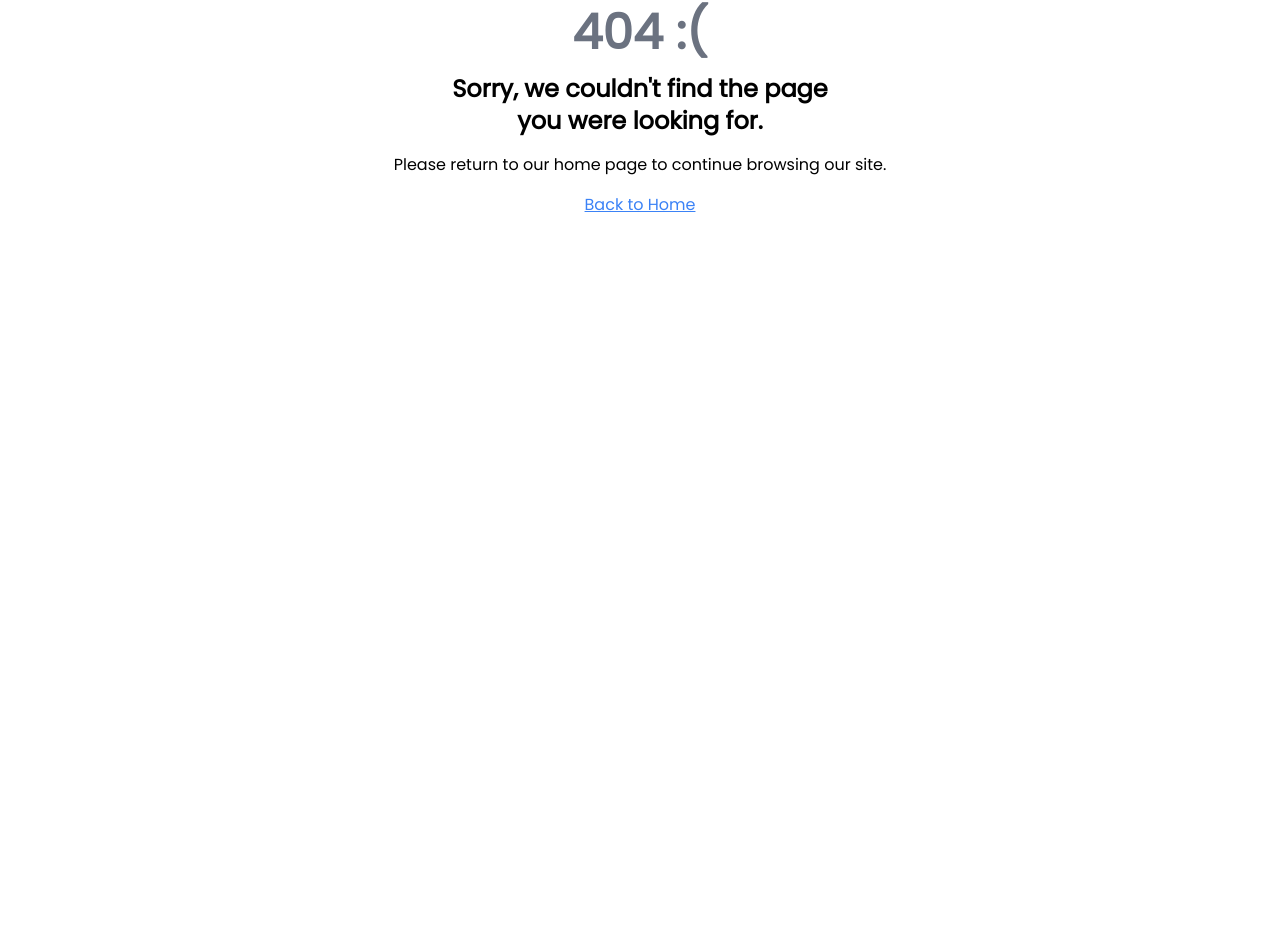
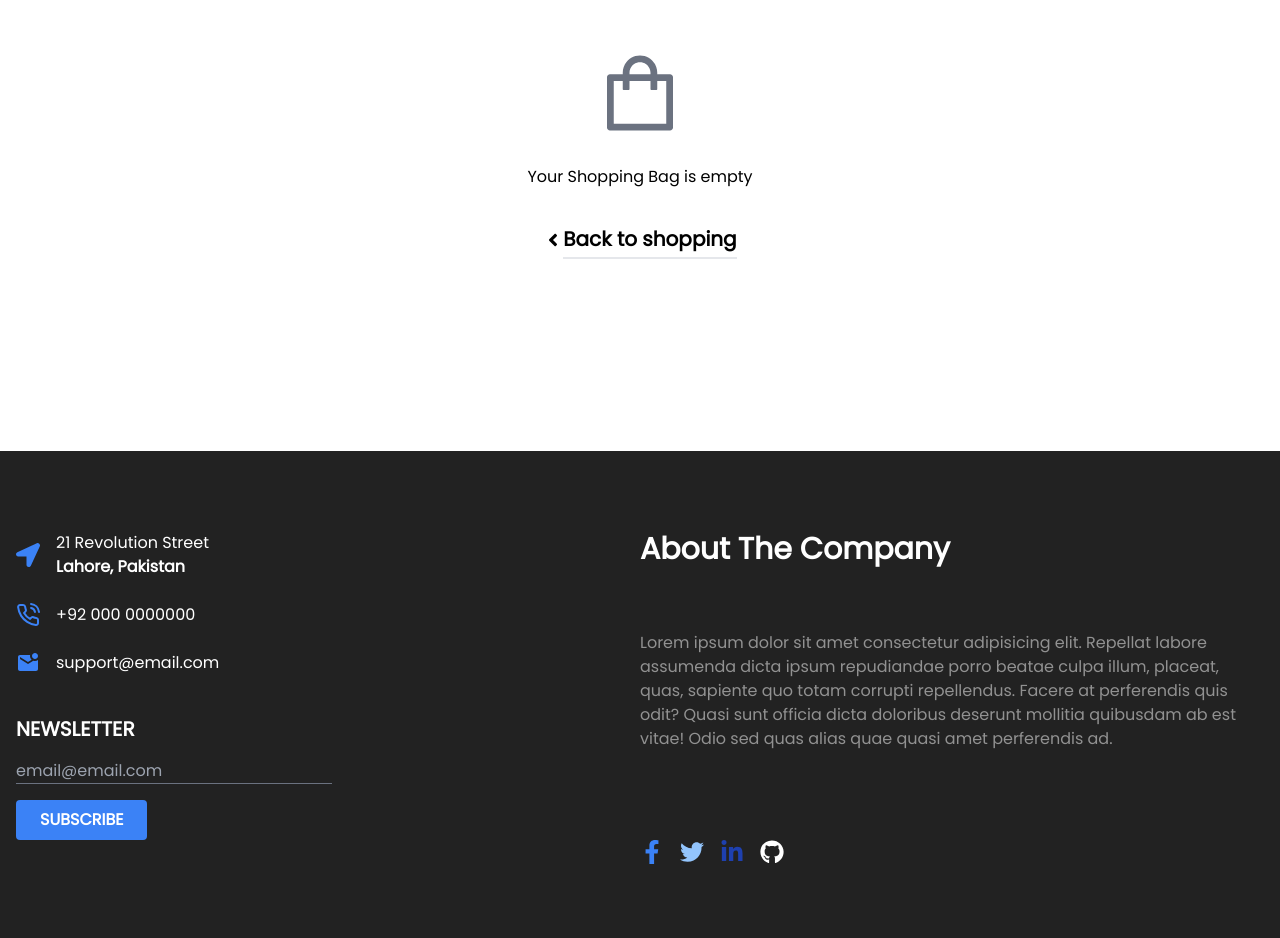
Before and after one commit to Shehroze1995/shopping-react, a React (Vite) app: page /shopping-react/cart in a window 1280 px wide. Shown: the part 192-1130 px from the top of the page. Before the commit the page ends 800 px from the top, so only its background shows below. Built offline with nearby package versions, Linux system fonts and the light colour scheme.

Commit message:
updated path

```diff
--- a/src/App.jsx
+++ b/src/App.jsx
@@ -15,7 +15,7 @@ function App() {
   return (
     <BrowserRouter>
       <Routes>
-        <Route path="/" element={<Layout />}>
+        <Route path="/shopping-react/" element={<Layout />}>
           <Route index element={<Home />} />
           <Route path="login" element={<Login />} />
           <Route path="about" element={<About />} />
--- a/src/components/emptyCart/EmptyCart.jsx
+++ b/src/components/emptyCart/EmptyCart.jsx
@@ -13,7 +13,7 @@ const EmptyCart = () => {
         className="flex items-center font-extrabold text-xl w-max m-auto"
         to={`/allProducts/`}
       >
-        <FaAngleLeft className="" />
+        <FaAngleLeft />
         <p className="border-b-2 py-1 transition-all duration-300 hover:border-b-blue-500">
           Back to shopping
         </p>
--- a/src/components/footer/Footer.jsx
+++ b/src/components/footer/Footer.jsx
@@ -66,7 +66,7 @@ const Footer = () => {
       <div className="bg-[#222222] text-white flex flex-col items-center justify-center text-sm pb-8">
         <p>Copyright &copy; 2023 All rights reserved</p>
         <p className="flex items-center gap-1">
-          Made with <AiOutlineHeart /> by <a href="">Shehroze</a>
+          Made with <AiOutlineHeart /> by <a target="_blank" href="https://github.com/Shehroze1995" rel="noreferrer">Shehroze</a>
         </p>
       </div>
     </footer>
--- a/src/components/navbar/Navbar.jsx
+++ b/src/components/navbar/Navbar.jsx
@@ -22,7 +22,7 @@ const Navbar = () => {
       <nav className="border-b border-gray-400 bg-white sticky top-0 z-20">
         <section className="flex items-center justify-between p-4 max-[395px]:px-2">
           <Link
-            to={`/`}
+            to={`/shopping-react/`}
             className="uppercase text-3xl text-red-600 font-bold transition-all duration-300 max-[389px]:text-[20p] "
           >
             brand
--- a/src/pages/cart/Cart.jsx
+++ b/src/pages/cart/Cart.jsx
@@ -20,10 +20,10 @@ const Cart = () => {
       ) : (
         <>
           <p className="mb-8 px-4 text-xl">
-            YOU HAVE{" "}
+            YOU HAVE
             <span className="text-blue-800">
               {amount} {amount == 1 ? "ITEM" : "ITEMS"}
-            </span>{" "}
+            </span>
             IN YOUR SHOPPING BAG
           </p>
           <div className="flex mb-32 max-[800px]:items-center max-[800px]:flex-col">
@@ -69,7 +69,7 @@ const Cart = () => {
           </div>
         </>
       )}
-      <Footer/>
+      <Footer />
     </main>
   );
 };
--- a/src/pages/details/Details.jsx
+++ b/src/pages/details/Details.jsx
@@ -98,7 +98,7 @@ const Details = () => {
           </button>
         </div>
       </main>
-      <Footer/>
+      <Footer />
     </>
   );
 };
--- a/src/pages/error/Error.jsx
+++ b/src/pages/error/Error.jsx
@@ -10,7 +10,7 @@ const Error = () => {
           <p>you were looking for.</p>
         </article>
         <p>Please return to our home page to continue browsing our site.</p>
-        <Link to={`/`} className="text-blue-500">
+        <Link to={`/shopping-react/`} className="text-blue-500">
           <u>Back to Home</u>
         </Link>
       </section>
--- a/src/pages/registration/Login.jsx
+++ b/src/pages/registration/Login.jsx
@@ -21,7 +21,7 @@ const Login = () => {
       return toast.error("Password should be at least 6 characters long !");
     }
     setName(""), setEmail(""), setPassword("");
-    navigate('/')
+    navigate('/shopping-react/')
     return toast.success("Logged in successfully. You can shop now");
   };
 
```
